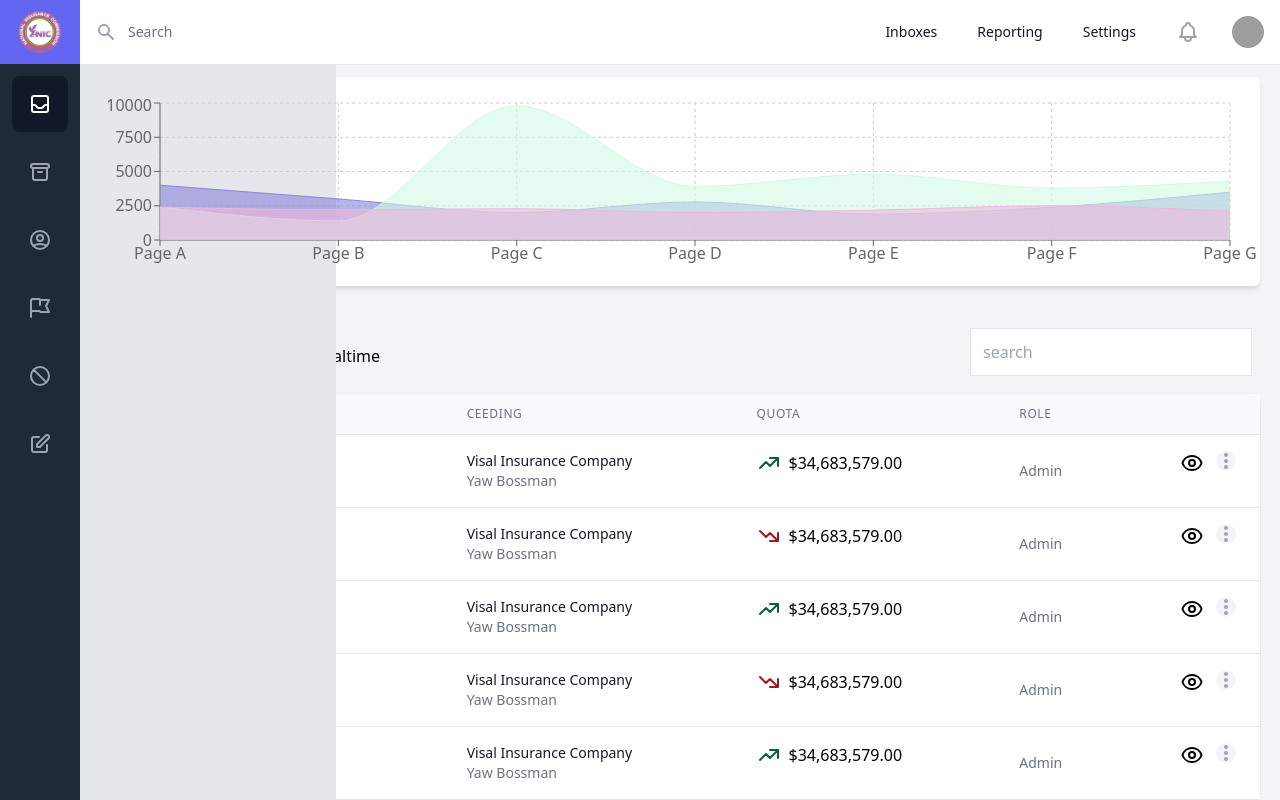
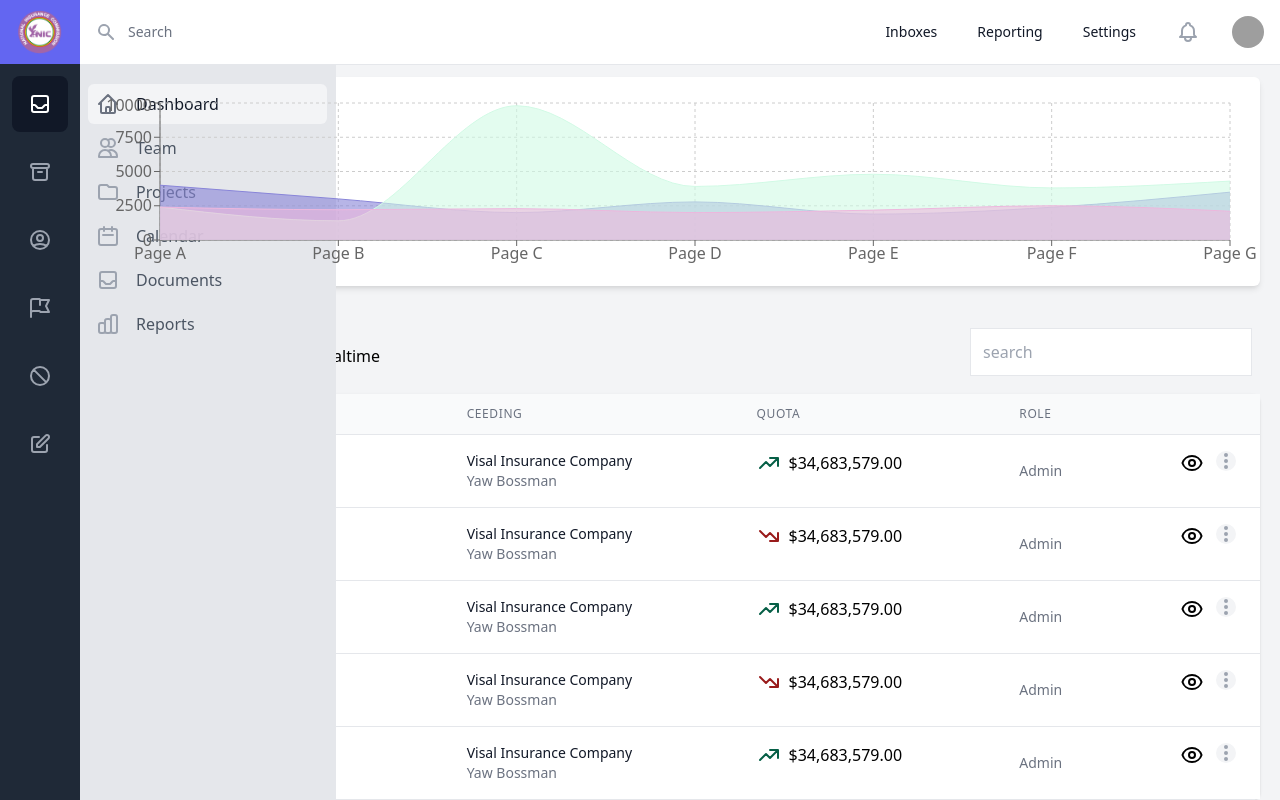
Before and after one commit to Khoby-790/template-nic, a React (Create React App) app: page / in a window 1280 px wide. Both pictures are taken after a click on the link "Open". Built offline with nearby package versions, Linux system fonts and the light colour scheme; grey boxes are pictures that could not be loaded.

Commit message:
--- Auto-Git Commit ---

```diff
--- a/src/layouts/SidebarSubMenu.tsx
+++ b/src/layouts/SidebarSubMenu.tsx
@@ -30,7 +30,57 @@ const SidebarSubMenu = (props: Props) => {
                 <aside ref={menuRef} className="hidden absolute top-16 bottom-0 overflow-hidden lg:block lg:flex-shrink-0 lg:order-first">
                     <div className="h-full relative flex flex-col w-64 border-r border-gray-200 bg-gray-200">
                         {/* <!-- Your content --> */}
+                        <nav className="mt-5 px-2 space-y-1">
+                            {/* <!-- Current: "bg-gray-100 text-gray-900", Default: "text-gray-600 hover:bg-gray-50 hover:text-gray-900" --> */}
+                            <a href="#" className="bg-gray-100 text-gray-900 group flex items-center px-2 py-2 text-base font-medium rounded-md">
+                                {/* <!-- Current: "text-gray-500", Default: "text-gray-400 group-hover:text-gray-500" --> */}
+                                {/* <!-- Heroicon name: outline/home --> */}
+                                <svg className="text-gray-500 mr-4 h-6 w-6" xmlns="http://www.w3.org/2000/svg" fill="none" viewBox="0 0 24 24" stroke="currentColor" aria-hidden="true">
+                                    <path stroke-linecap="round" stroke-linejoin="round" stroke-width="2" d="M3 12l2-2m0 0l7-7 7 7M5 10v10a1 1 0 001 1h3m10-11l2 2m-2-2v10a1 1 0 01-1 1h-3m-6 0a1 1 0 001-1v-4a1 1 0 011-1h2a1 1 0 011 1v4a1 1 0 001 1m-6 0h6" />
+                                </svg>
+                            Dashboard
+                            </a>
 
+                            <a href="#" className="text-gray-600 hover:bg-gray-50 hover:text-gray-900 group flex items-center px-2 py-2 text-base font-medium rounded-md">
+                                {/* <!-- Heroicon name: outline/users --> */}
+                                <svg className="text-gray-400 group-hover:text-gray-500 mr-4 h-6 w-6" xmlns="http://www.w3.org/2000/svg" fill="none" viewBox="0 0 24 24" stroke="currentColor" aria-hidden="true">
+                                    <path stroke-linecap="round" stroke-linejoin="round" stroke-width="2" d="M12 4.354a4 4 0 110 5.292M15 21H3v-1a6 6 0 0112 0v1zm0 0h6v-1a6 6 0 00-9-5.197M13 7a4 4 0 11-8 0 4 4 0 018 0z" />
+                                </svg>
+                                Team
+                            </a>
+
+                            <a href="#" className="text-gray-600 hover:bg-gray-50 hover:text-gray-900 group flex items-center px-2 py-2 text-base font-medium rounded-md">
+                                {/* <!-- Heroicon name: outline/folder --> */}
+                                <svg className="text-gray-400 group-hover:text-gray-500 mr-4 h-6 w-6" xmlns="http://www.w3.org/2000/svg" fill="none" viewBox="0 0 24 24" stroke="currentColor" aria-hidden="true">
+                                    <path stroke-linecap="round" stroke-linejoin="round" stroke-width="2" d="M3 7v10a2 2 0 002 2h14a2 2 0 002-2V9a2 2 0 00-2-2h-6l-2-2H5a2 2 0 00-2 2z" />
+                                </svg>
+                            Projects
+                            </a>
+
+                            <a href="#" className="text-gray-600 hover:bg-gray-50 hover:text-gray-900 group flex items-center px-2 py-2 text-base font-medium rounded-md">
+                                {/* <!-- Heroicon name: outline/calendar --> */}
+                                <svg className="text-gray-400 group-hover:text-gray-500 mr-4 h-6 w-6" xmlns="http://www.w3.org/2000/svg" fill="none" viewBox="0 0 24 24" stroke="currentColor" aria-hidden="true">
+                                    <path stroke-linecap="round" stroke-linejoin="round" stroke-width="2" d="M8 7V3m8 4V3m-9 8h10M5 21h14a2 2 0 002-2V7a2 2 0 00-2-2H5a2 2 0 00-2 2v12a2 2 0 002 2z" />
+                                </svg>
+                              Calendar
+                            </a>
+
+                            <a href="#" className="text-gray-600 hover:bg-gray-50 hover:text-gray-900 group flex items-center px-2 py-2 text-base font-medium rounded-md">
+                                {/* <!-- Heroicon name: outline/inbox --> */}
+                                <svg className="text-gray-400 group-hover:text-gray-500 mr-4 h-6 w-6" xmlns="http://www.w3.org/2000/svg" fill="none" viewBox="0 0 24 24" stroke="currentColor" aria-hidden="true">
+                                    <path stroke-linecap="round" stroke-linejoin="round" stroke-width="2" d="M20 13V6a2 2 0 00-2-2H6a2 2 0 00-2 2v7m16 0v5a2 2 0 01-2 2H6a2 2 0 01-2-2v-5m16 0h-2.586a1 1 0 00-.707.293l-2.414 2.414a1 1 0 01-.707.293h-3.172a1 1 0 01-.707-.293l-2.414-2.414A1 1 0 006.586 13H4" />
+                                </svg>
+                              Documents
+                            </a>
+
+                            <a href="#" className="text-gray-600 hover:bg-gray-50 hover:text-gray-900 group flex items-center px-2 py-2 text-base font-medium rounded-md">
+                                {/* <!-- Heroicon name: outline/chart-bar --> */}
+                                <svg className="text-gray-400 group-hover:text-gray-500 mr-4 h-6 w-6" xmlns="http://www.w3.org/2000/svg" fill="none" viewBox="0 0 24 24" stroke="currentColor" aria-hidden="true">
+                                    <path stroke-linecap="round" stroke-linejoin="round" stroke-width="2" d="M9 19v-6a2 2 0 00-2-2H5a2 2 0 00-2 2v6a2 2 0 002 2h2a2 2 0 002-2zm0 0V9a2 2 0 012-2h2a2 2 0 012 2v10m-6 0a2 2 0 002 2h2a2 2 0 002-2m0 0V5a2 2 0 012-2h2a2 2 0 012 2v14a2 2 0 01-2 2h-2a2 2 0 01-2-2z" />
+                                </svg>
+                              Reports
+                            </a>
+                        </nav>
                     </div>
                 </aside>
             </Transition>
```
